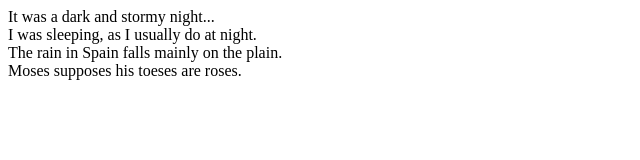
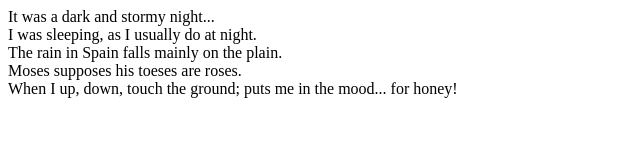
Before and after one commit to Fiona-Gorrie/fireside-story, a plain HTML site: page index.html in a window 1280 px wide. Shown: the whole page, without its empty margins (0-640 px from the left). Drawn offline with Linux system fonts and the light colour scheme.

Commit message:
Pooh quote

```diff
--- a/index.html
+++ b/index.html
@@ -7,6 +7,9 @@
       The rain in Spain falls mainly on the plain.
       <br>
       Moses supposes his toeses are roses.
+      <br>
+      When I up, down, touch the ground; puts me in the mood... for honey!
+      </mood>
     </p>
   </body>
 </html>
```
